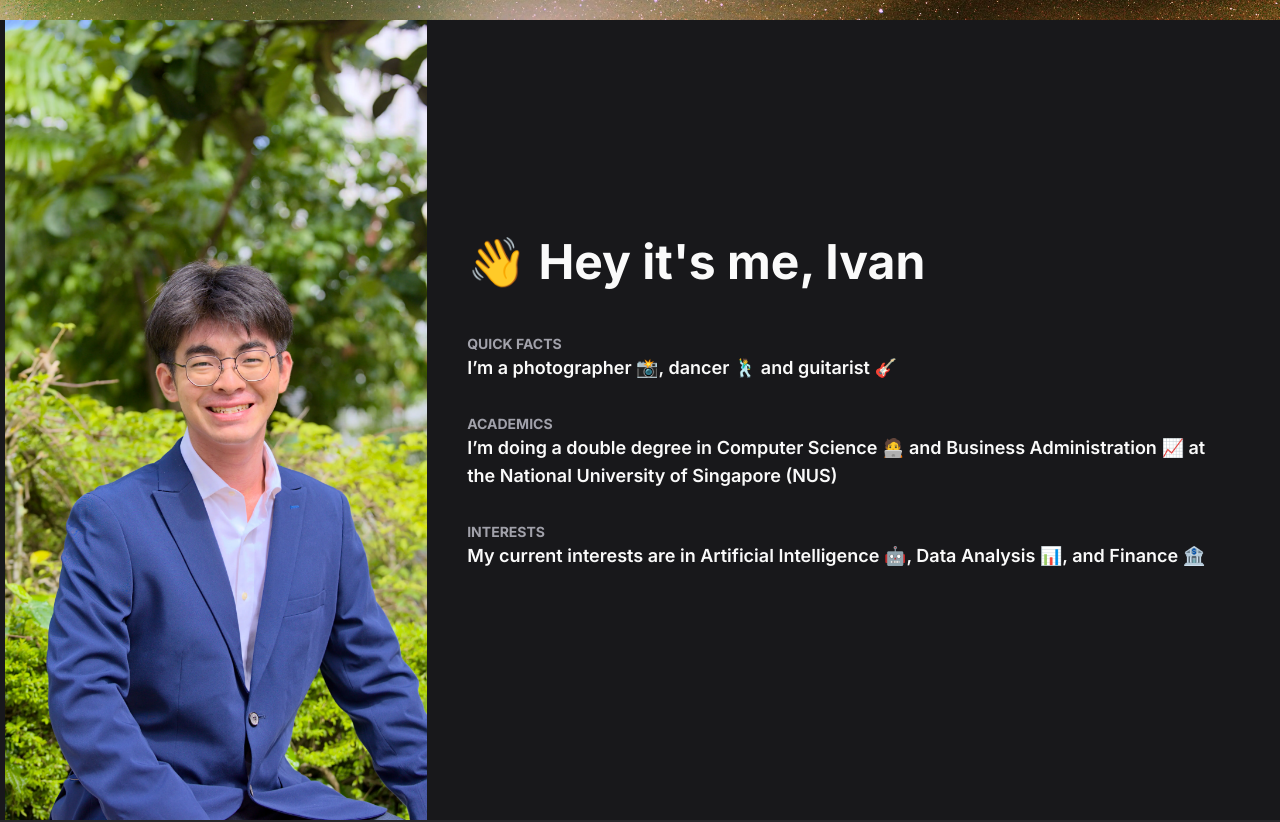
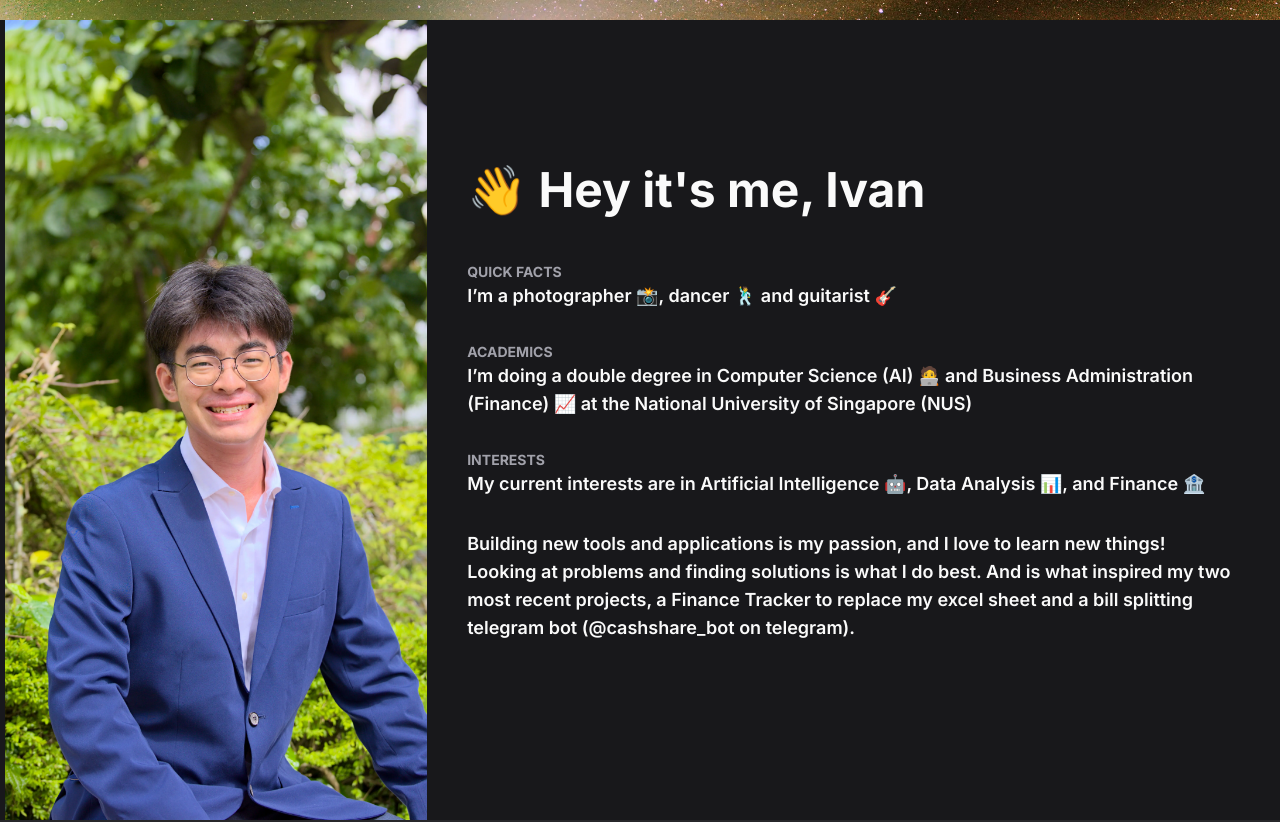
Before and after one commit to ivanleekk/ivan-website-v2, a Next.js app: page / in a window 1280 px wide. Shown: the part 780-1602 px from the top of the page. Built offline with nearby package versions, Linux system fonts and the light colour scheme.

Commit message:
feat: update hero section

```diff
--- a/src/app/globals.css
+++ b/src/app/globals.css
@@ -3,10 +3,10 @@
   @tailwind utilities;
   @layer base {
     :root {
-      --background: 0 0% 100%;
+      --background: 0 0% 90%;
       --foreground: 240 10% 3.9%;
 
-      --card: 0 0% 100%;
+      --card: 0 0% 90%;
       --card-foreground: 240 10% 3.9%;
 
       --popover: 0 0% 100%;
@@ -36,7 +36,7 @@
 
     .dark {
       --background: 240 10% 3.9%;
-      --foreground: 0 0% 98%;
+      --foreground: 0 0% 90%;
 
       --card: 240 10% 3.9%;
       --card-foreground: 0 0% 98%;
--- a/src/app/intro-section.tsx
+++ b/src/app/intro-section.tsx
@@ -20,13 +20,20 @@ export default function IntroSection() {
                         </div>
                         <div className={'text-sm font-bold text-zinc-400'}>ACADEMICS</div>
                         <div className={'text-lg font-semibold mb-8 text-pretty'}>I’m doing a double degree in Computer
-                            Science 🧑‍💻 and
-                            Business Administration 📈 at the National University of Singapore (NUS)
+                            Science (AI) 🧑‍💻 and
+                            Business Administration (Finance) 📈 at the National University of Singapore (NUS)
                         </div>
                         <div className={'text-sm font-bold text-zinc-400'}>INTERESTS</div>
                         <div className={'text-lg font-semibold mb-8 text-pretty'}>My current interests are in Artificial
                             Intelligence 🤖,
                             Data Analysis 📊, and Finance 🏦
+
+                        </div>
+                        <div className={'text-lg font-semibold mb-8 text-pretty'}>
+                            Building new tools and applications is my passion, and I love to learn new things! Looking
+                            at problems and finding solutions is what I do best. And is what inspired my two most recent
+                            projects, a <a href={"https://finance.ivanleekaikiat.com"}>Finance Tracker</a> to
+                            replace my excel sheet and a bill splitting telegram bot (@cashshare_bot on telegram).
                         </div>
                     </div>
 
--- a/src/components/carousel-card.tsx
+++ b/src/components/carousel-card.tsx
@@ -28,7 +28,7 @@ export default function CarouselCard({title, description, src, alt, href, captio
     return (
         <div className={'w-full h-full'}>
             <Card
-                className={'bg-white rounded-md shadow flex-col flex self-stretch h-full w-full '}>
+                className={'rounded-md shadow flex-col flex self-stretch h-full w-full '}>
                 <CardHeader className={'pb-0 px-4 self-stretch'}>
                     {title && <CardTitle>{title}</CardTitle>}
                     {description && <CardDescription className={'text-lg'}>{description}</CardDescription>}
```
